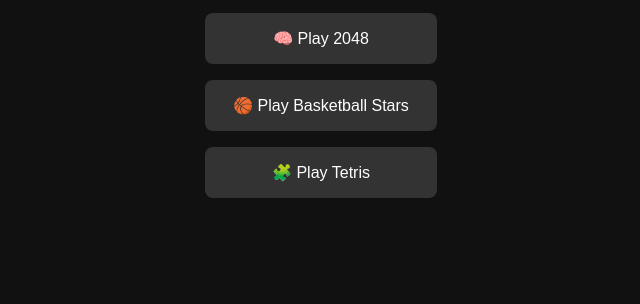
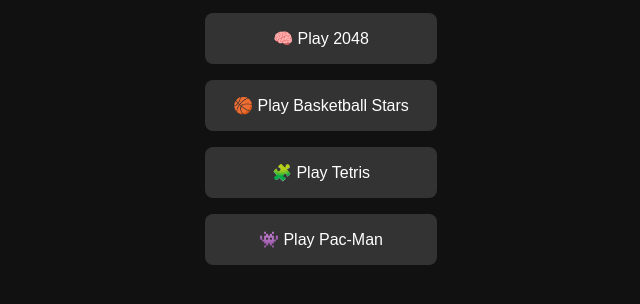
Before and after one commit to Alphaedmund/Game-Hub, a plain HTML site: page index.html in a window 1280 px wide. Shown: the part 144-448 px from the top of the page, without its empty margins (319-959 px from the left). Drawn offline with Linux system fonts and the light colour scheme.

Commit message:
Update index.html

```diff
--- a/index.html
+++ b/index.html
@@ -33,6 +33,8 @@
   <a class="game-link" href="games/2048/index.html">🧠 Play 2048</a>
   <a class="game-link" href="games/basketball-stars/index.html">🏀 Play Basketball Stars</a>
   <a class="game-link" href="games/tetris/index.html">🧩 Play Tetris</a>
+  <a class="game-link" href="games/pacman/index.html">👾 Play Pac-Man</a>
+
 
 
 </body>
```
